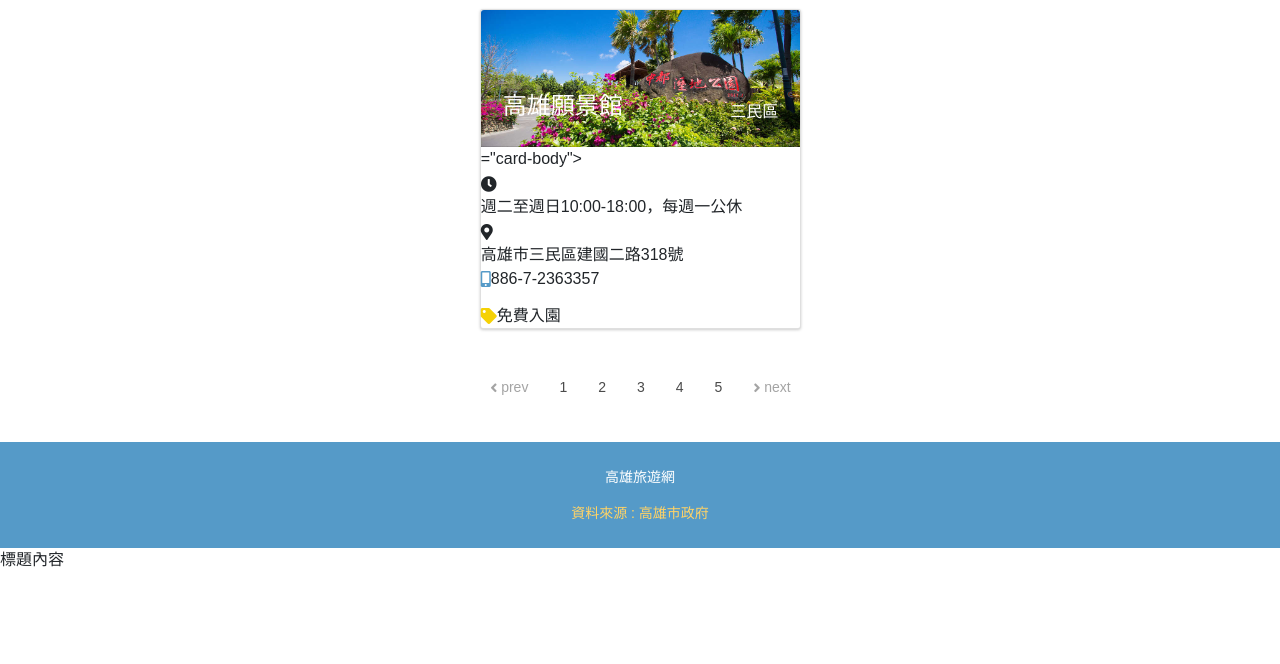
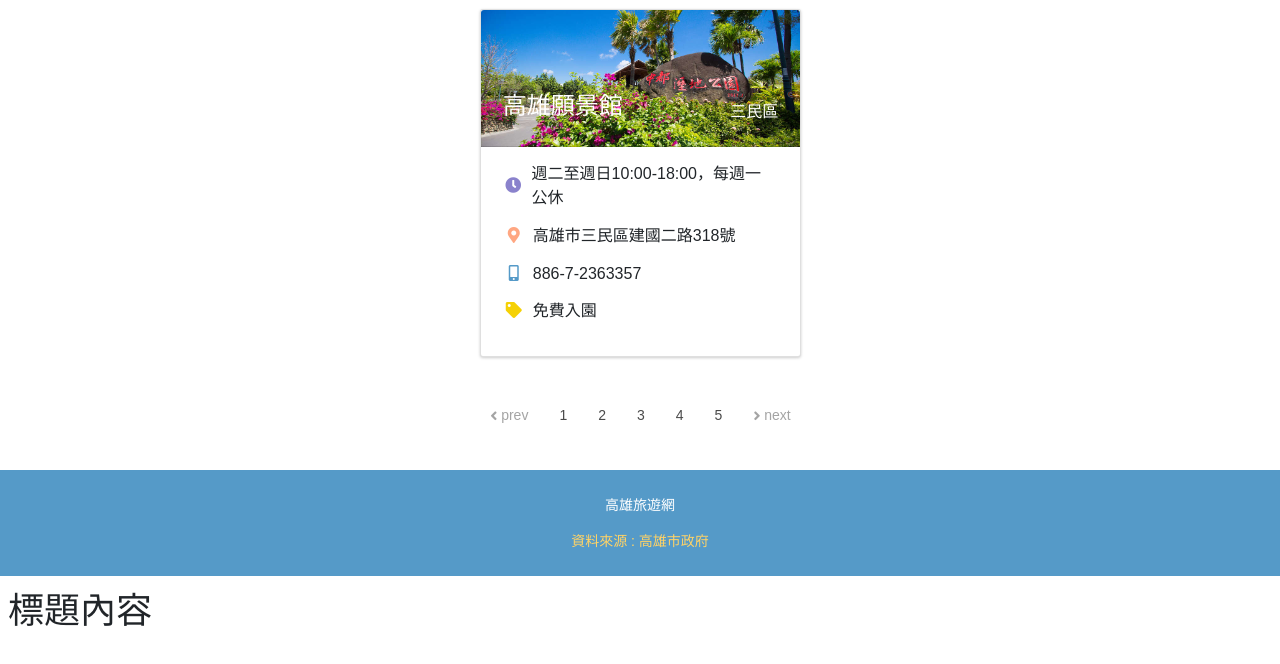
Before and after one commit to lily-oa/myKaohsiung, a plain HTML site: page index.html in a window 1280 px wide. Shown: the part 636-1300 px from the top of the page. Before the commit the page ends 1208 px from the top, so only its background shows below. Drawn offline with nearby package versions, Linux system fonts and the light colour scheme.

Commit message:
Update 2022-08-14T05:50:17.341Z

```diff
--- a/assets/js/all.js
+++ b/assets/js/all.js
@@ -34,4 +34,12 @@ function renderData(showData) {
 } // 渲染所有清單資料到畫面上
 //-----------------------------------------------------------------暫時新學習需用到的語法再寫專案
 // toDoList 練習
+
+
+var title = document.querySelector('.title');
+title.addEventListener('click', function (e) {
+  console.log(e.target.textContent); //取出文字內容
+
+  console.log(e.target.getAttribute('class')); //取出屬性
+});
 //# sourceMappingURL=all.js.map
--- a/index.html
+++ b/index.html
@@ -68,7 +68,7 @@
           <p data-district="三民區">三民區</p>
         </div>
       </div>
-      <ul class<console class="log"></console><console class="log"></console>="card-body">
+      <ul class="card-body">
         <li>
           <i class="fas fa-clock"></i>
           <p data-opentime="">週二至週日10:00-18:00，每週一公休</p>
@@ -141,8 +141,8 @@
 
 
 <!-- toDoList 練習-->
-<div class="toDoList">
-  <h2 class="title">標題內容</h2>
+<div class="test">
+  <h2 class="title fs-2 p-2">標題內容</h2>
 
 
 </div>
```
Also changed, not shown: 1 other file.
